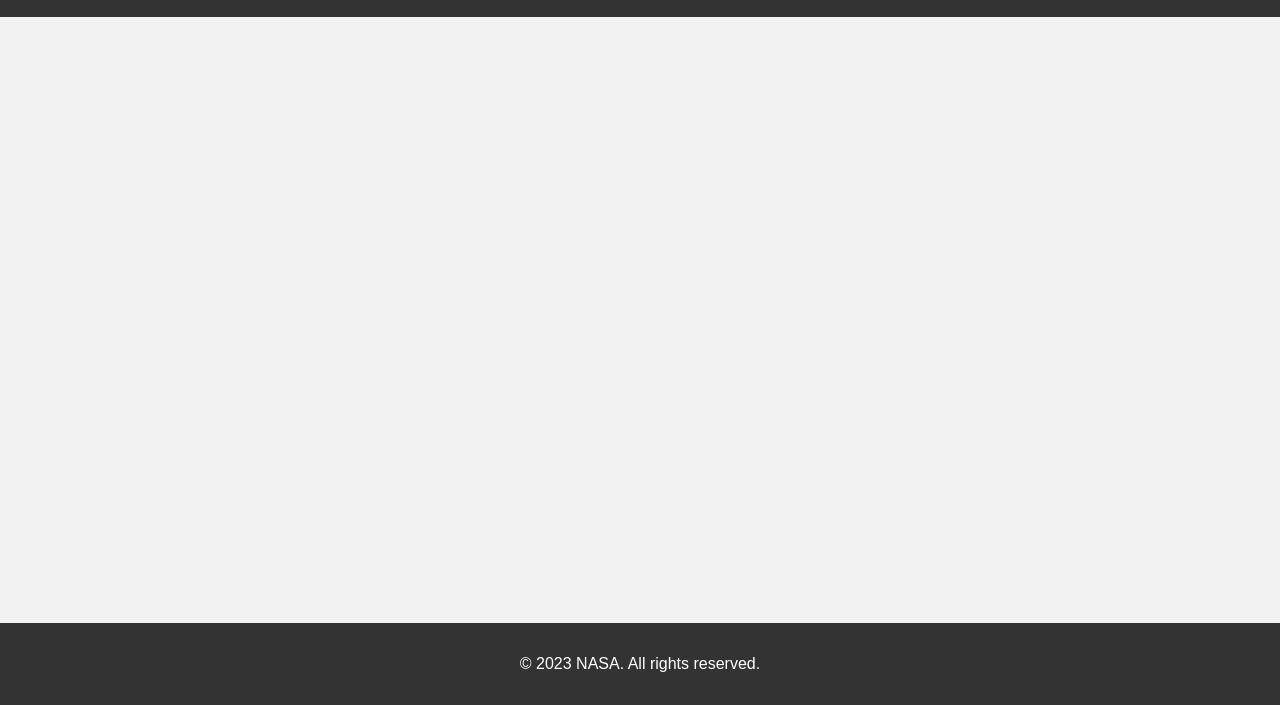
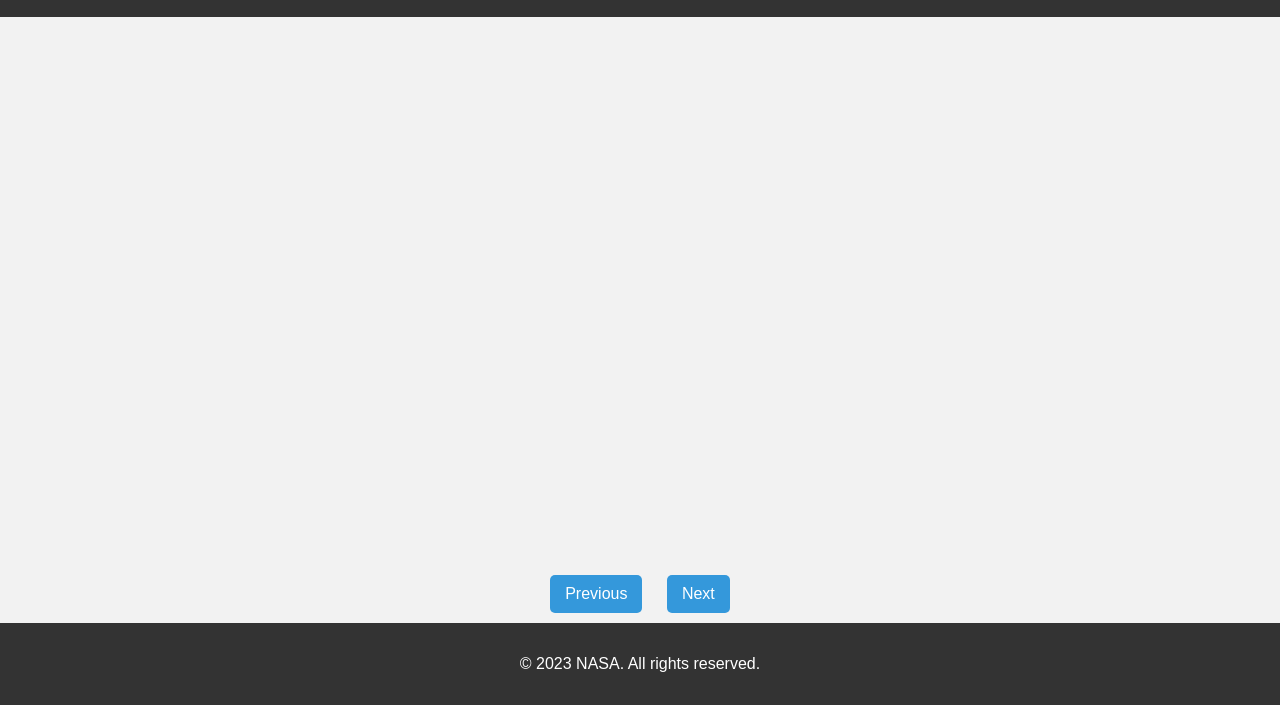
Before and after one commit to ncasamassa/NASA, a plain HTML site: page index.html in a window 1280 px wide. Shown: the part 95-800 px from the top of the page. Drawn offline with Linux system fonts and the light colour scheme; no server answers.

Commit message:
button work

```diff
--- a/script.js
+++ b/script.js
@@ -1,9 +1,19 @@
+let currentDate = new Date();
+let yyyy = currentDate.getFullYear();
+let mm = String(currentDate.getMonth() + 1).padStart(2, '0');
+let dd = String(currentDate.getDate()).padStart(2, '0');
+let formattedCurrentDate = `${yyyy}-${mm}-${dd}`;
+let index = 0;
+const prevButton = document.getElementById('prevButton');
+const nextButton = document.getElementById('nextButton');
+
 document.addEventListener("DOMContentLoaded", function () {
+    fetchAPOD(formattedCurrentDate);
+});
+
+const fetchAPOD = (date) => {
     const apiKey = 'bfvtqtEz8qnHxObZDIzLNxHPPqPtaPB33yRcajPM';
-    let currentDate = new Date();
-
-   const fetchAPOD = (date) => {
-    const API_URL = `https://api.nasa.gov/planetary/apod?api_key=${apiKey}`;
+    const API_URL = `https://api.nasa.gov/planetary/apod?api_key=${apiKey}&date=${date}`;
 
     fetch(API_URL)
         .then(response => response.json())
@@ -29,22 +39,31 @@ document.addEventListener("DOMContentLoaded", function () {
         mainPictureContainer.appendChild(titleElement);
         mainPictureContainer.appendChild(explanationElement);
 
-        updateNavigation();
+        index++;
+        // updateNavigation();
     };
 
-    // const updateNavigation = () => {
-    //     const prevButton = document.getElementById('prevButton');
-    //     const nextButton = document.getElementById('nextButton');
+// const updateNavigation = () => {
 
-    //     let yesterday = new Date();
-    //     yesterday.setDate(yesterday.getDate() - 1);
+        let yesterday = new Date();
+        yesterday.setDate(yesterday.getDate() - index);
 
-    //     prevButton.addEventListener('click', () => fetchAPOD(yesterday));
-    //     nextButton.addEventListener('click', () => fetchAPOD(currentDate));
+        let yyyy2 = yesterday.getFullYear();
+        let mm2 = String(yesterday.getMonth() + 1).padStart(2, '0');
+        let dd2 = String(yesterday.getDate()).padStart(2, '0');
 
-    //     console.log(yesterday);
-    //     console.log(currentDate);
+        let formattedYesterday = `${yyyy2}-${mm2}-${dd2}`;
+        console.log(formattedYesterday)
+
+        // let tomorrow = yesterday.setDate(yesterday.getDate() - (index - 1));
+
+        // let yyyy2 = tomorrow.getFullYear();
+        // let mm2 = String(tomorrow.getMonth() + 1).padStart(2, '0');
+        // let dd2 = String(tomorrow.getDate()).padStart(2, '0');
+
+        // let formattedTomorrow = `${yyyy2}-${mm2}-${dd2}`;
+
+        prevButton.addEventListener('click', () => fetchAPOD(formattedYesterday));
+        // nextButton.addEventListener('click', () => fetchAPOD(formattedTomorrow));
+
     // };
-
-    fetchAPOD(currentDate);
-});
```
Also changed, not shown: index.html (+2 -2 lines).
